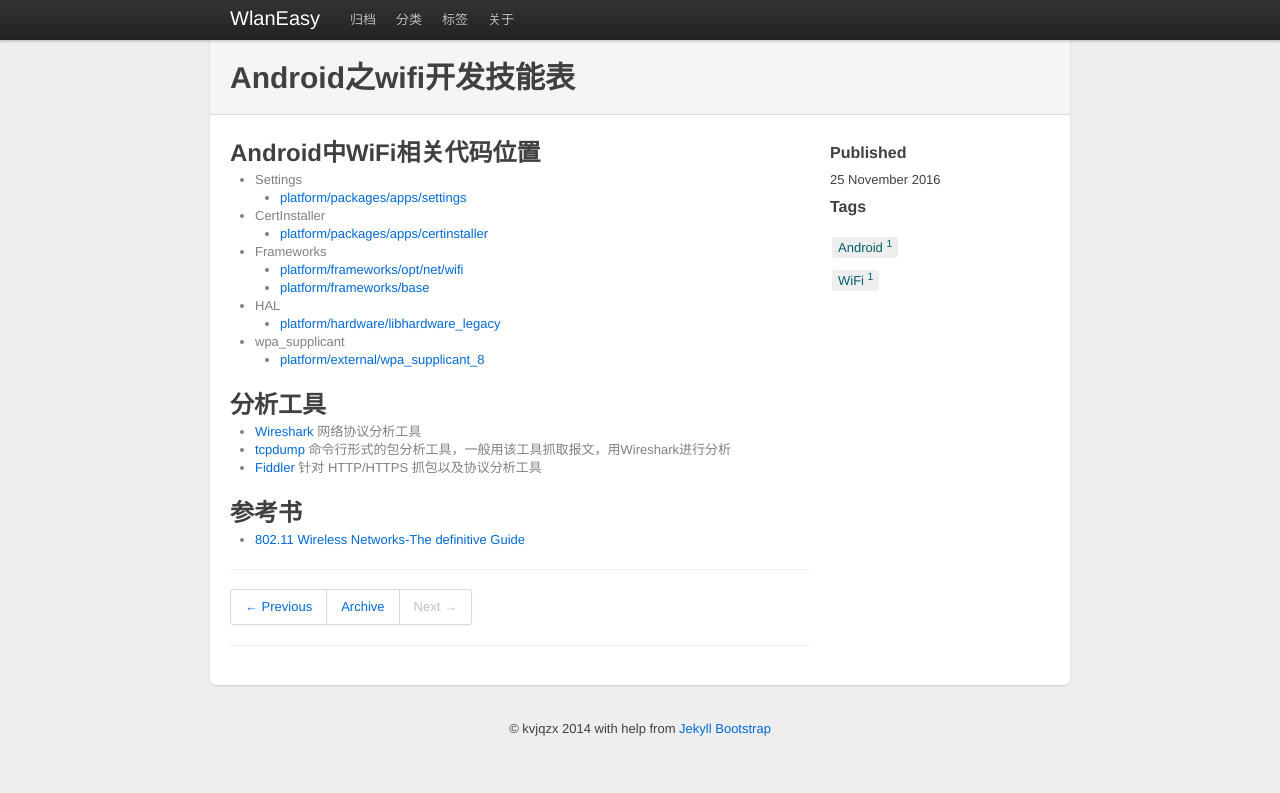
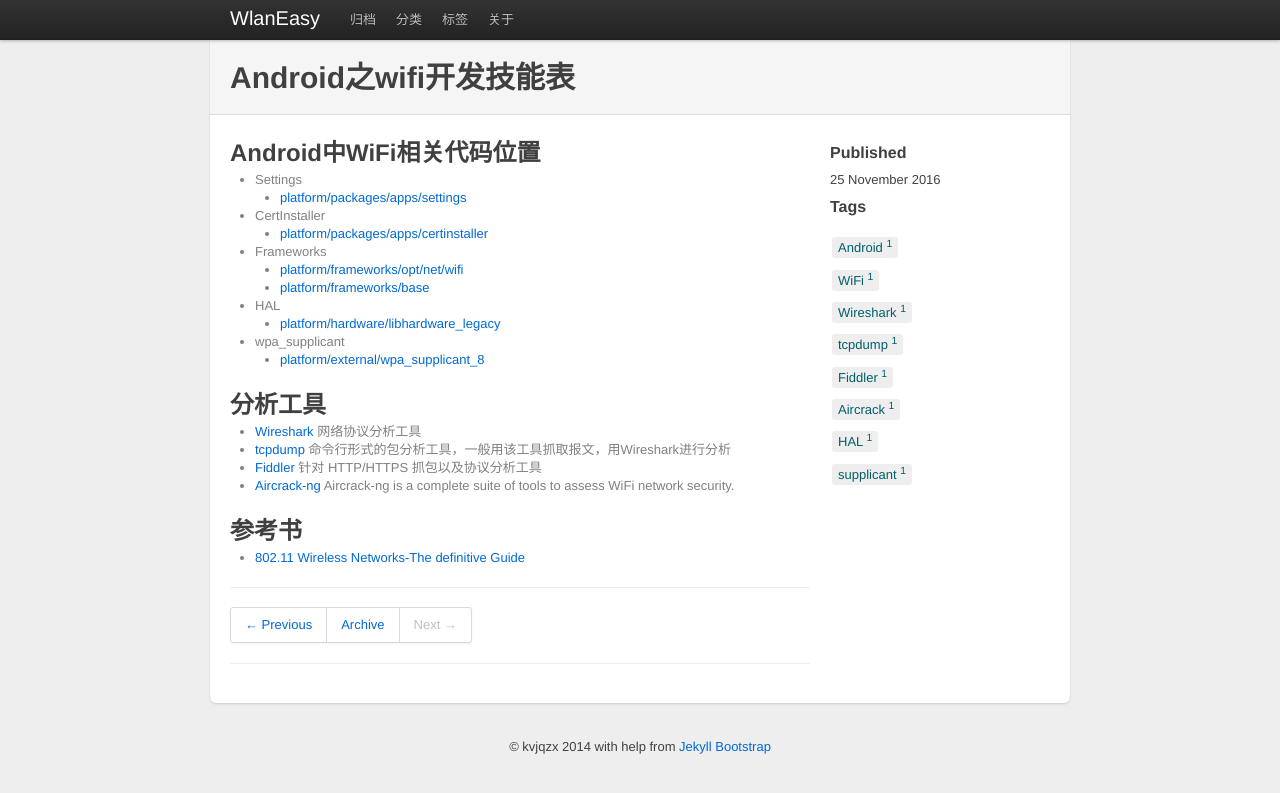
Before and after one commit to kvjqzx/kvjqzx.github.io, a Jekyll site: the page built from _posts/2016-11-25-Android之WiFi开发技能表.md, in a window 1280 px wide. Shown: the top 793 px of the page. Built offline with Jekyll 4.4.1, drawn with Linux system fonts in a browser that asks for light colours.

Commit message:
[Update] WiFi技能表, 增加分析工具

```diff
--- a/_posts/2016-11-25-Android之WiFi开发技能表.md
+++ b/_posts/2016-11-25-Android之WiFi开发技能表.md
@@ -1,7 +1,7 @@
 ---
 layout: post
 category : lessons
-tags : [Android, WiFi]
+tags : [Android, WiFi, Wireshark, tcpdump, Fiddler, Aircrack, HAL, supplicant]
 ---
 {% include JB/setup %}
 
@@ -27,6 +27,8 @@ Android中WiFi相关代码位置
   命令行形式的包分析工具，一般用该工具抓取报文，用Wireshark进行分析
 * [Fiddler](http://www.telerik.com/fiddler)
   针对 HTTP/HTTPS 抓包以及协议分析工具
+* [Aircrack-ng](http://www.aircrack-ng.org/)
+  Aircrack-ng is a complete suite of tools to assess WiFi network security.
 
 参考书
 -----
```
